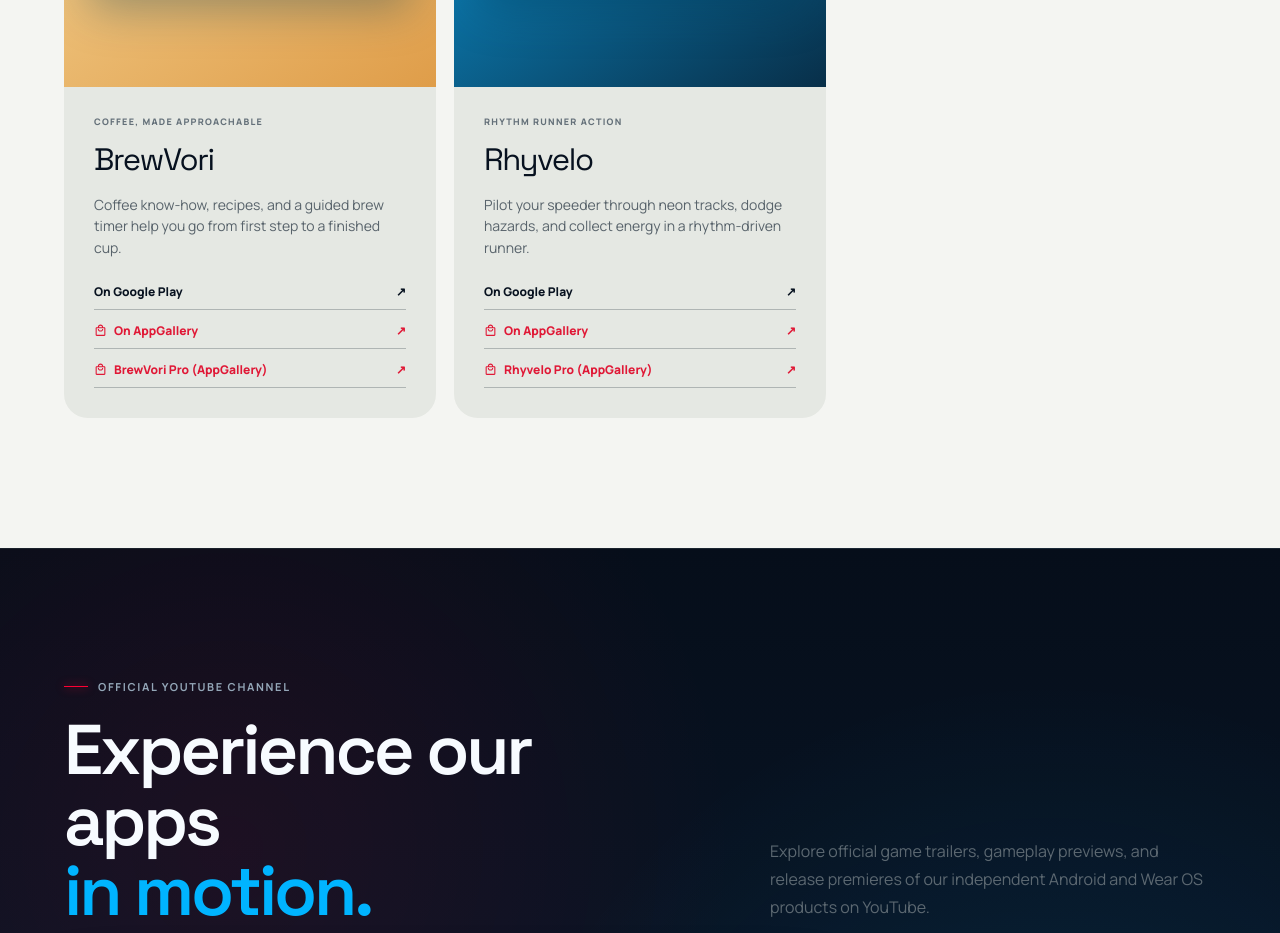
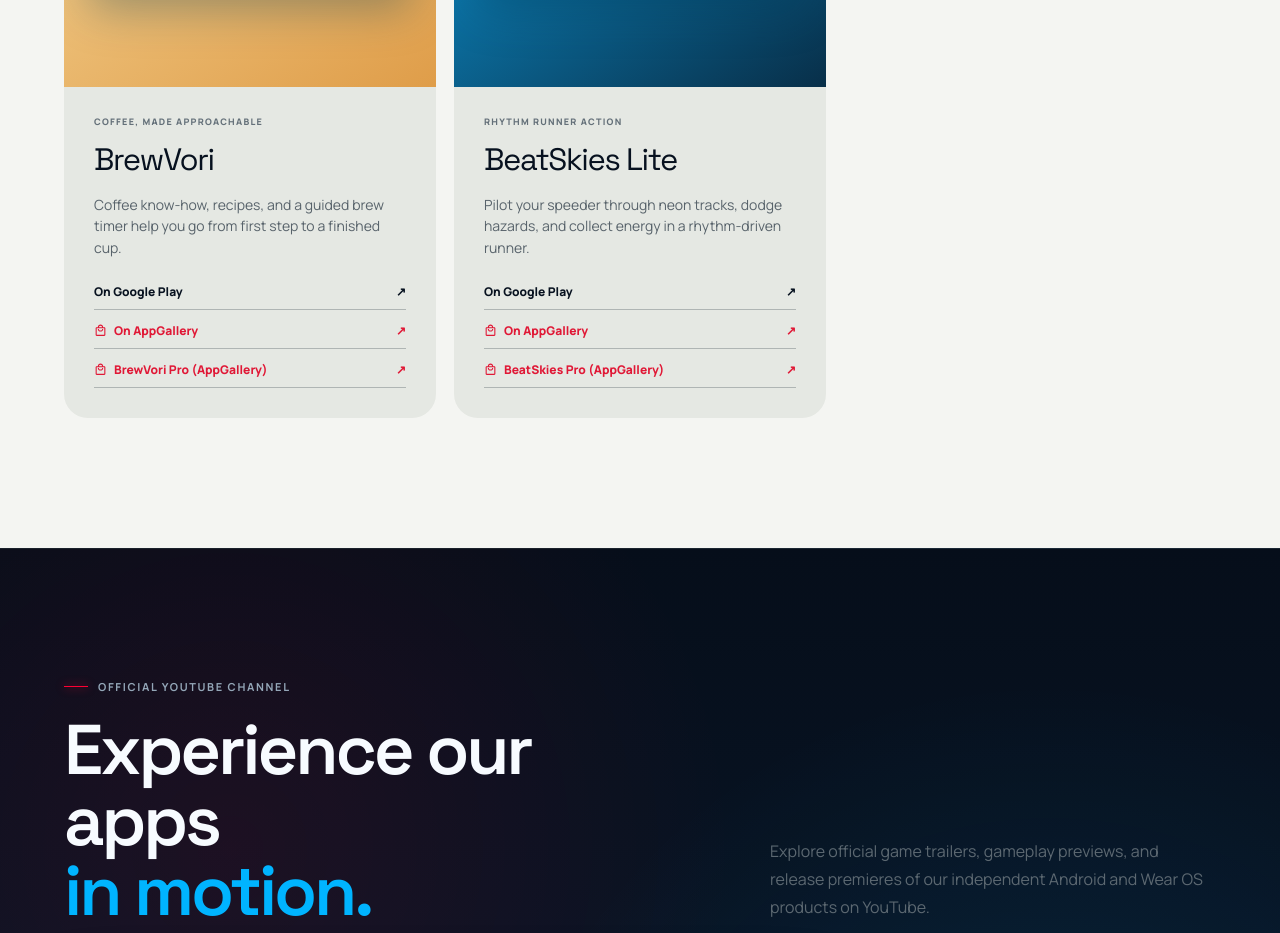
Before and after one commit to appsmakerdeluxe/appsmakerdeluxe.github.io, a Next.js app: page / in a window 1280 px wide. Shown: the part 8620-9553 px from the top of the page. Built offline with nearby package versions, Linux system fonts and the light colour scheme; no server answers.

Commit message:
Rename Rhyvelo portfolio entry to BeatSkies

```diff
--- a/app/i18n/translations.ts
+++ b/app/i18n/translations.ts
@@ -207,7 +207,7 @@ export const translations: Record<LanguageCode, TranslationSchema> = {
         description: 'Kaffeewissen, Rezepte und ein geführter Brüh-Timer begleiten dich vom ersten Schritt bis zur fertigen Tasse.',
       },
       rhyvelo: {
-        name: 'Rhyvelo',
+        name: 'BeatSkies Lite',
         tag: 'Rhythmus-Runner-Action',
         description: 'Steuere deinen Speeder im Takt durch Neon-Strecken, weiche Hindernissen aus und sammle Energie.',
       },
@@ -485,7 +485,7 @@ export const translations: Record<LanguageCode, TranslationSchema> = {
         description: 'Coffee know-how, recipes, and a guided brew timer help you go from first step to a finished cup.',
       },
       rhyvelo: {
-        name: 'Rhyvelo',
+        name: 'BeatSkies Lite',
         tag: 'Rhythm runner action',
         description: 'Pilot your speeder through neon tracks, dodge hazards, and collect energy in a rhythm-driven runner.',
       },
@@ -763,7 +763,7 @@ export const translations: Record<LanguageCode, TranslationSchema> = {
         description: 'Conseils, recettes et minuteur de préparation vous accompagnent à chaque étape jusqu’à la tasse.',
       },
       rhyvelo: {
-        name: 'Rhyvelo',
+        name: 'BeatSkies Lite',
         tag: 'Action au rythme effréné',
         description: 'Pilotez votre speeder sur des pistes néon, évitez les obstacles et collectez de l’énergie au rythme du jeu.',
       },
@@ -1041,7 +1041,7 @@ export const translations: Record<LanguageCode, TranslationSchema> = {
         description: 'Consejos, recetas y un temporizador guiado te acompañan desde el primer paso hasta tu taza.',
       },
       rhyvelo: {
-        name: 'Rhyvelo',
+        name: 'BeatSkies Lite',
         tag: 'Acción al ritmo',
         description: 'Pilota tu nave por pistas de neón, esquiva obstáculos y recoge energía al ritmo de la partida.',
       },
@@ -1319,7 +1319,7 @@ export const translations: Record<LanguageCode, TranslationSchema> = {
         description: 'معرفة القهوة والوصفات ومؤقت التحضير الموجّه يرافقك من الخطوة الأولى حتى فنجانك.',
       },
       rhyvelo: {
-        name: 'Rhyvelo',
+        name: 'BeatSkies Lite',
         tag: 'تحديات بإيقاع سريع',
         description: 'قد مركبتك عبر مسارات النيون، وتفادَ العقبات واجمع الطاقة مع إيقاع اللعبة.',
       },
@@ -1597,7 +1597,7 @@ export const translations: Record<LanguageCode, TranslationSchema> = {
         description: 'دانش قهوه، دستورها و زمان‌سنج هدایت‌شده از نخستین گام تا فنجان نهایی همراه شماست.',
       },
       rhyvelo: {
-        name: 'Rhyvelo',
+        name: 'BeatSkies Lite',
         tag: 'هیجان دونده ریتمیک',
         description: 'با ریتم بازی سفینه را در مسیرهای نئونی برانید، از موانع بگذرید و انرژی جمع کنید.',
       },
@@ -1875,7 +1875,7 @@ export const translations: Record<LanguageCode, TranslationSchema> = {
         description: 'コーヒーの知識、レシピ、ガイド付きタイマーで、最初の一手から一杯までサポートします。',
       },
       rhyvelo: {
-        name: 'Rhyvelo',
+        name: 'BeatSkies Lite',
         tag: 'リズムランナーアクション',
         description: 'ネオンコースで機体を操り、障害物を避け、リズムに合わせてエネルギーを集めよう。',
       },
@@ -2153,7 +2153,7 @@ export const translations: Record<LanguageCode, TranslationSchema> = {
         description: '咖啡知识、配方和引导计时器，陪你从第一步冲煮到完成一杯。',
       },
       rhyvelo: {
-        name: 'Rhyvelo',
+        name: 'BeatSkies Lite',
         tag: '节奏跑酷挑战',
         description: '驾驶飞行器穿越霓虹赛道，躲避障碍并跟随节奏收集能量。',
       },
@@ -2431,7 +2431,7 @@ export const translations: Record<LanguageCode, TranslationSchema> = {
         description: 'Consigli, ricette e un timer guidato ti accompagnano dal primo passaggio fino alla tazza.',
       },
       rhyvelo: {
-        name: 'Rhyvelo',
+        name: 'BeatSkies Lite',
         tag: 'Azione a ritmo',
         description: 'Guida il tuo speeder tra piste al neon, schiva gli ostacoli e raccogli energia a ritmo di gioco.',
       },
@@ -2709,7 +2709,7 @@ export const translations: Record<LanguageCode, TranslationSchema> = {
         description: 'Conhecimentos, receitas e um temporizador guiado acompanham cada etapa até à chávena.',
       },
       rhyvelo: {
-        name: 'Rhyvelo',
+        name: 'BeatSkies Lite',
         tag: 'Ação em ritmo',
         description: 'Pilote a nave por pistas neon, desvie dos obstáculos e recolha energia ao ritmo do jogo.',
       },
@@ -2987,7 +2987,7 @@ export const translations: Record<LanguageCode, TranslationSchema> = {
         description: 'Советы о кофе, рецепты и пошаговый таймер помогут пройти путь от начала до готовой чашки.',
       },
       rhyvelo: {
-        name: 'Rhyvelo',
+        name: 'BeatSkies Lite',
         tag: 'Ритмичный раннер',
         description: 'Проведите спидер по неоновым трассам, обходите препятствия и собирайте энергию в ритме игры.',
       },
@@ -3265,7 +3265,7 @@ export const translations: Record<LanguageCode, TranslationSchema> = {
         description: 'Kahve bilgileri, tarifler ve adım adım zamanlayıcı ilk adımdan fincana kadar eşlik eder.',
       },
       rhyvelo: {
-        name: 'Rhyvelo',
+        name: 'BeatSkies Lite',
         tag: 'Ritimli koşu aksiyonu',
         description: 'Speeder aracını neon parkurlarda sür, engellerden kaç ve oyunun ritminde enerji topla.',
       },
--- a/app/page.tsx
+++ b/app/page.tsx
@@ -52,8 +52,8 @@ const HUAWEI_HERBALUNIO_URL = "https://appgallery.huawei.com/app/C119700797";
 const HUAWEI_HERBALUNIO_PRO_URL = "https://appgallery.huawei.com/app/C119718957";
 const HUAWEI_BREWVORI_URL = "https://appgallery.huawei.com/app/C119722237";
 const HUAWEI_BREWVORI_PRO_URL = "https://appgallery.huawei.com/app/C119722247";
-const HUAWEI_RHYEVELO_LITE_URL = "https://appgallery.huawei.com/app/C119722743";
-const HUAWEI_RHYEVELO_PRO_URL = "https://appgallery.huawei.com/app/C119722753";
+const HUAWEI_BEATSKIES_LITE_URL = "https://appgallery.huawei.com/app/C119737323";
+const HUAWEI_BEATSKIES_PRO_URL = "https://appgallery.huawei.com/app/C119737341";
 
 const APPS_META = [
   {
@@ -320,8 +320,8 @@ const APPS_META = [
     key: "rhyvelo" as const,
     image: "/apps/rhyvelo-feature.webp",
     url: "https://play.google.com/store/apps/details?id=com.appsmakerdeluxe.rhyvelo",
-    huaweiUrl: HUAWEI_RHYEVELO_LITE_URL,
-    huaweiProUrl: HUAWEI_RHYEVELO_PRO_URL,
+    huaweiUrl: HUAWEI_BEATSKIES_LITE_URL,
+    huaweiProUrl: HUAWEI_BEATSKIES_PRO_URL,
     tone: "cyber wide",
     category: "phone" as const,
   },
@@ -631,7 +631,11 @@ function PortfolioView() {
                         </a>
                       )}
                       {"huaweiProUrl" in meta && meta.huaweiProUrl && (() => {
-                        const proTitle = meta.key === "paginotetrial" ? "PagiNote Pro" : `${app.name} Pro`;
+                        const proTitle = meta.key === "paginotetrial"
+                          ? "PagiNote Pro"
+                          : meta.key === "rhyvelo"
+                            ? "BeatSkies Pro"
+                            : `${app.name} Pro`;
                         const proLabel = t.work.huaweiProStoreButton.replace("Reframiq Pro", proTitle);
                         return (
                           <a
```
Also changed, not shown: 6 other files (tests, documents, lock files or other folders).
